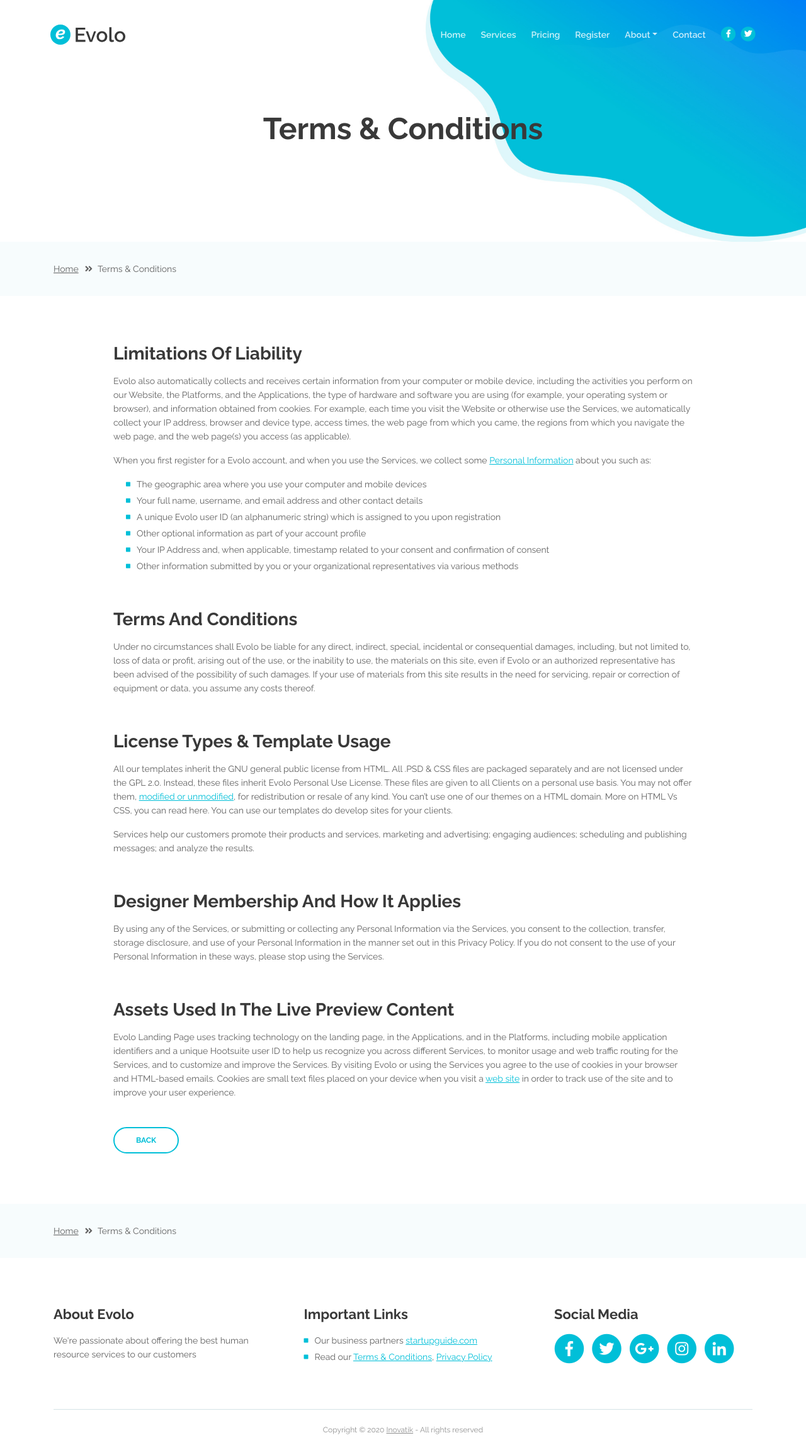
After one commit to alfianardhi/djangoevosite, a Django app: template mydjango/templates/about.html in a window 1280 px wide. The commit adds this page. Shown: the whole page at 63% size. Run offline with Django 3.2, Linux system fonts and the light colour scheme; the template is opened without the code that fills it, so the values that code supplies are empty.

Commit message:
app01-update templating

```diff
--- a/mydjango/myapp/views.py
+++ b/mydjango/myapp/views.py
@@ -2,3 +2,6 @@ from django.shortcuts import render
 
 def index(request):
     return render(request, 'index.html',{})
+
+def about(request):
+    return render(request, 'about.html',{})
--- a/mydjango/mydjango/urls.py
+++ b/mydjango/mydjango/urls.py
@@ -24,6 +24,8 @@ from myapp import views
 urlpatterns = [
     path('admin/', admin.site.urls),
     path('', views.index),
+    path('about/', views.about),
+
 ]
 
 """if settings.DEBUG:
--- /dev/null
+++ b/mydjango/templates/about.html
@@ -0,0 +1,308 @@
+<!DOCTYPE html>
+<html lang="en">
+<head>
+    <meta charset="utf-8">
+    <meta name="viewport" content="width=device-width, initial-scale=1, shrink-to-fit=no">
+
+    <!-- SEO Meta Tags -->
+    <meta name="description" content="Create a stylish landing page for your business startup and get leads for the offered services with this HTML landing page template.">
+    <meta name="author" content="Inovatik">
+
+    <!-- OG Meta Tags to improve the way the post looks when you share the page on LinkedIn, Facebook, Google+ -->
+	<meta property="og:site_name" content="" /> <!-- website name -->
+	<meta property="og:site" content="" /> <!-- website link -->
+	<meta property="og:title" content=""/> <!-- title shown in the actual shared post -->
+	<meta property="og:description" content="" /> <!-- description shown in the actual shared post -->
+	<meta property="og:image" content="" /> <!-- image link, make sure it's jpg -->
+	<meta property="og:url" content="" /> <!-- where do you want your post to link to -->
+	<meta property="og:type" content="article" />
+
+    <!-- Website Title -->
+    <title>Terms Conditions - Evolo - StartUp HTML Landing Page Template</title>
+
+    <!-- Styles -->
+    <link href="https://fonts.googleapis.com/css?family=Raleway:400,400i,600,700,700i&amp;subset=latin-ext" rel="stylesheet">
+    <link href="css/bootstrap.css" rel="stylesheet">
+    <link href="css/fontawesome-all.css" rel="stylesheet">
+    <link href="css/swiper.css" rel="stylesheet">
+	<link href="css/magnific-popup.css" rel="stylesheet">
+	<link href="css/styles.css" rel="stylesheet">
+
+	<!-- Favicon  -->
+    <link rel="icon" href="images/favicon.png">
+</head>
+<body data-spy="scroll" data-target=".fixed-top">
+
+    <!-- Preloader -->
+	<div class="spinner-wrapper">
+        <div class="spinner">
+            <div class="bounce1"></div>
+            <div class="bounce2"></div>
+            <div class="bounce3"></div>
+        </div>
+    </div>
+    <!-- end of preloader -->
+
+
+    <!-- Navbar -->
+    <nav class="navbar navbar-expand-lg navbar-dark navbar-custom fixed-top">
+        <!-- Text Logo - Use this if you don't have a graphic logo -->
+        <!-- <a class="navbar-brand logo-text page-scroll" href="index.html">Evolo</a> -->
+
+        <!-- Image Logo -->
+        <a class="navbar-brand logo-image" href="index.html"><img src="images/logo.svg" alt="alternative"></a>
+
+        <!-- Mobile Menu Toggle Button -->
+        <button class="navbar-toggler" type="button" data-toggle="collapse" data-target="#navbarsExampleDefault" aria-controls="navbarsExampleDefault" aria-expanded="false" aria-label="Toggle navigation">
+            <span class="navbar-toggler-awesome fas fa-bars"></span>
+            <span class="navbar-toggler-awesome fas fa-times"></span>
+        </button>
+        <!-- end of mobile menu toggle button -->
+
+        <div class="collapse navbar-collapse" id="navbarsExampleDefault">
+            <ul class="navbar-nav ml-auto">
+                <li class="nav-item">
+                    <a class="nav-link page-scroll" href="index.html#header">Home <span class="sr-only">(current)</span></a>
+                </li>
+                <li class="nav-item">
+                    <a class="nav-link page-scroll" href="index.html#services">Services</a>
+                </li>
+                <li class="nav-item">
+                    <a class="nav-link page-scroll" href="index.html#details">Pricing</a>
+                </li>
+                <li class="nav-item">
+                    <a class="nav-link page-scroll" href="index.html#pricing">Register</a>
+                </li>
+
+                <!-- Dropdown Menu -->
+                <li class="nav-item dropdown">
+                    <a class="nav-link dropdown-toggle page-scroll" href="index.html#about" id="navbarDropdown" role="button" aria-haspopup="true" aria-expanded="false">About</a>
+                    <div class="dropdown-menu" aria-labelledby="navbarDropdown">
+                        <a class="dropdown-item" href="terms-conditions.html"><span class="item-text">Terms Conditions</span></a>
+                        <div class="dropdown-items-divide-hr"></div>
+                        <a class="dropdown-item" href="privacy-policy.html"><span class="item-text">Privacy Policy</span></a>
+                    </div>
+                </li>
+                <!-- end of dropdown menu -->
+
+                <li class="nav-item">
+                    <a class="nav-link page-scroll" href="index.html#contact">Contact</a>
+                </li>
+            </ul>
+            <span class="nav-item social-icons">
+                <span class="fa-stack">
+                    <a href="#your-link">
+                        <i class="fas fa-circle fa-stack-2x facebook"></i>
+                        <i class="fab fa-facebook-f fa-stack-1x"></i>
+                    </a>
+                </span>
+                <span class="fa-stack">
+                    <a href="#your-link">
+                        <i class="fas fa-circle fa-stack-2x twitter"></i>
+                        <i class="fab fa-twitter fa-stack-1x"></i>
+                    </a>
+                </span>
+            </span>
+        </div>
+    </nav> <!-- end of navbar -->
+    <!-- end of navbar -->
+
+
+    <!-- Header -->
+    <header id="header" class="ex-header">
+        <div class="container">
+            <div class="row">
+                <div class="col-lg-12">
+                    <h1>Terms & Conditions</h1>
+                </div> <!-- end of col -->
+            </div> <!-- end of row -->
+        </div> <!-- end of container -->
+    </header> <!-- end of ex-header -->
+    <!-- end of header -->
+
+
+    <!-- Breadcrumbs -->
+    <div class="ex-basic-1">
+        <div class="container">
+            <div class="row">
+                <div class="col-lg-12">
+                    <div class="breadcrumbs">
+                        <a href="index.html">Home</a><i class="fa fa-angle-double-right"></i><span>Terms & Conditions</span>
+                    </div> <!-- end of breadcrumbs -->
+                </div> <!-- end of col -->
+            </div> <!-- end of row -->
+        </div> <!-- end of container -->
+    </div> <!-- end of ex-basic-1 -->
+    <!-- end of breadcrumbs -->
+
+
+    <!-- Terms Content -->
+    <div class="ex-basic-2">
+        <div class="container">
+            <div class="row">
+                <div class="col-lg-10 offset-lg-1">
+                    <div class="text-container">
+                        <h3>Limitations Of Liability</h3>
+                        <p>Evolo also automatically collects and receives certain information from your computer or mobile device, including the activities you perform on our Website, the Platforms, and the Applications, the type of hardware and software you are using (for example, your operating system or browser), and information obtained from cookies. For example, each time you visit the Website or otherwise use the Services, we automatically collect your IP address, browser and device type, access times, the web page from which you came, the regions from which you navigate the web page, and the web page(s) you access (as applicable).</p>
+                        <p>When you first register for a Evolo account, and when you use the Services, we collect some <a class="turquoise" href="#your-link">Personal Information</a> about you such as:</p>
+                        <ul class="list-unstyled li-space-lg indent">
+                            <li class="media">
+                                <i class="fas fa-square"></i>
+                                <div class="media-body">The geographic area where you use your computer and mobile devices</div>
+                            </li>
+                            <li class="media">
+                                <i class="fas fa-square"></i>
+                                <div class="media-body">Your full name, username, and email address and other contact details</div>
+                            </li>
+                            <li class="media">
+                                <i class="fas fa-square"></i>
+                                <div class="media-body">A unique Evolo user ID (an alphanumeric string) which is assigned to you upon registration</div>
+                            </li>
+                            <li class="media">
+                                <i class="fas fa-square"></i>
+                                <div class="media-body">Other optional information as part of your account profile</div>
+                            </li>
+                            <li class="media">
+                                <i class="fas fa-square"></i>
+                                <div class="media-body">Your IP Address and, when applicable, timestamp related to your consent and confirmation of consent</div>
+                            </li>
+                            <li class="media">
+                                <i class="fas fa-square"></i>
+                                <div class="media-body">Other information submitted by you or your organizational representatives via various methods</div>
+                            </li>
+                        </ul>
+                    </div> <!-- end of text-container -->
+
+                    <div class="text-container">
+                        <h3>Terms And Conditions</h3>
+                        <p>Under no circumstances shall Evolo be liable for any direct, indirect, special, incidental or consequential damages, including, but not limited to, loss of data or profit, arising out of the use, or the inability to use, the materials on this site, even if Evolo or an authorized representative has been advised of the possibility of such damages. If your use of materials from this site results in the need for servicing, repair or correction of equipment or data, you assume any costs thereof.</p>
+                    </div> <!-- end of text-container -->
+
+                    <div class="text-container">
+                        <h3>License Types & Template Usage</h3>
+                        <p>All our templates inherit the GNU general public license from HTML. All .PSD & CSS files are packaged separately and are not licensed under the GPL 2.0. Instead, these files inherit Evolo Personal Use License. These files are given to all Clients on a personal use basis. You may not offer them, <a class="turquoise" href="#your-link">modified or unmodified</a>, for redistribution or resale of any kind. You can’t use one of our themes on a HTML domain. More on HTML Vs CSS, you can read here. You can use our templates do develop sites for your clients.</p>
+                        <p>Services help our customers promote their products and services, marketing and advertising; engaging audiences; scheduling and publishing messages; and analyze the results.</p>
+                    </div> <!-- end of text-container -->
+
+                    <div class="text-container">
+                        <h3>Designer Membership And How It Applies</h3>
+                        <p>By using any of the Services, or submitting or collecting any Personal Information via the Services, you consent to the collection, transfer, storage disclosure, and use of your Personal Information in the manner set out in this Privacy Policy. If you do not consent to the use of your Personal Information in these ways, please stop using the Services.</p>
+                    </div> <!-- end of text-container -->
+
+                    <div class="text-container last">
+                        <h3>Assets Used In The Live Preview Content</h3>
+                        <p>Evolo Landing Page uses tracking technology on the landing page, in the Applications, and in the Platforms, including mobile application identifiers and a unique Hootsuite user ID to help us recognize you across different Services, to monitor usage and web traffic routing for the Services, and to customize and improve the Services. By visiting Evolo or using the Services you agree to the use of cookies in your browser and HTML-based emails. Cookies are small text files placed on your device when you visit a <a class="turquoise" href="#your-link">web site</a> in order to track use of the site and to improve your user experience.</p>
+                        <a class="btn-outline-reg" href="index.html">BACK</a>
+                    </div> <!-- end of text-container -->
+                </div>
+            </div> <!-- end of row -->
+        </div> <!-- end of container -->
+    </div> <!-- end of ex-basic -->
+    <!-- end of terms content -->
+
+
+    <!-- Breadcrumbs -->
+    <div class="ex-basic-1">
+        <div class="container">
+            <div class="row">
+                <div class="col-lg-12">
+                    <div class="breadcrumbs">
+                        <a href="index.html">Home</a><i class="fa fa-angle-double-right"></i><span>Terms & Conditions</span>
+                    </div> <!-- end of breadcrumbs -->
+                </div> <!-- end of col -->
+            </div> <!-- end of row -->
+        </div> <!-- end of container -->
+    </div> <!-- end of ex-basic-1 -->
+    <!-- end of breadcrumbs -->
+
+
+    <!-- Footer -->
+    <div class="footer">
+        <div class="container">
+            <div class="row">
+                <div class="col-md-4">
+                    <div class="footer-col">
+                        <h4>About Evolo</h4>
+                        <p>We're passionate about offering the best human resource services to our customers</p>
+                    </div>
+                </div> <!-- end of col -->
+                <div class="col-md-4">
+                    <div class="footer-col middle">
+                        <h4>Important Links</h4>
+                        <ul class="list-unstyled li-space-lg">
+                            <li class="media">
+                                <i class="fas fa-square"></i>
+                                <div class="media-body">Our business partners <a class="turquoise" href="#your-link">startupguide.com</a></div>
+                            </li>
+                            <li class="media">
+                                <i class="fas fa-square"></i>
+                                <div class="media-body">Read our <a class="turquoise" href="terms-conditions.html">Terms & Conditions</a>, <a class="turquoise" href="privacy-policy.html">Privacy Policy</a></div>
+                            </li>
+                        </ul>
+                    </div>
+                </div> <!-- end of col -->
+                <div class="col-md-4">
+                    <div class="footer-col last">
+                        <h4>Social Media</h4>
+                        <span class="fa-stack fa-lg">
+                            <a href="#your-link">
+                                <i class="fas fa-circle fa-stack-2x"></i>
+                                <i class="fab fa-facebook-f fa-stack-1x"></i>
+                            </a>
+                        </span>
+                        <span class="fa-stack fa-lg">
+                            <a href="#your-link">
+                                <i class="fas fa-circle fa-stack-2x"></i>
+                                <i class="fab fa-twitter fa-stack-1x"></i>
+                            </a>
+                        </span>
+                        <span class="fa-stack fa-lg">
+                            <a href="#your-link">
+                                <i class="fas fa-circle fa-stack-2x"></i>
+                                <i class="fab fa-google-plus-g fa-stack-1x"></i>
+                            </a>
+                        </span>
+                        <span class="fa-stack fa-lg">
+                            <a href="#your-link">
+                                <i class="fas fa-circle fa-stack-2x"></i>
+                                <i class="fab fa-instagram fa-stack-1x"></i>
+                            </a>
+                        </span>
+                        <span class="fa-stack fa-lg">
+                            <a href="#your-link">
+                                <i class="fas fa-circle fa-stack-2x"></i>
+                                <i class="fab fa-linkedin-in fa-stack-1x"></i>
+                            </a>
+                        </span>
+                    </div>
+                </div> <!-- end of col -->
+            </div> <!-- end of row -->
+        </div> <!-- end of container -->
+    </div> <!-- end of footer -->
+    <!-- end of footer -->
+
+
+    <!-- Copyright -->
+    <div class="copyright">
+        <div class="container">
+            <div class="row">
+                <div class="col-lg-12">
+                    <p class="p-small">Copyright © 2020 <a href="https://inovatik.com">Inovatik</a> - All rights reserved</p>
+                </div> <!-- end of col -->
+            </div> <!-- enf of row -->
+        </div> <!-- end of container -->
+    </div> <!-- end of copyright -->
+    <!-- end of copyright -->
+
+
+    <!-- Scripts -->
+    <script src="js/jquery.min.js"></script> <!-- jQuery for Bootstrap's JavaScript plugins -->
+    <script src="js/popper.min.js"></script> <!-- Popper tooltip library for Bootstrap -->
+    <script src="js/bootstrap.min.js"></script> <!-- Bootstrap framework -->
+    <script src="js/jquery.easing.min.js"></script> <!-- jQuery Easing for smooth scrolling between anchors -->
+    <script src="js/swiper.min.js"></script> <!-- Swiper for image and text sliders -->
+    <script src="js/jquery.magnific-popup.js"></script> <!-- Magnific Popup for lightboxes -->
+    <script src="js/validator.min.js"></script> <!-- Validator.js - Bootstrap plugin that validates forms -->
+    <script src="js/scripts.js"></script> <!-- Custom scripts -->
+</body>
+</html>
```
Also changed, not shown: mydjango/templates/header.html (+9 -4 lines), mydjango/templates/index.html (+17 -17 lines).
